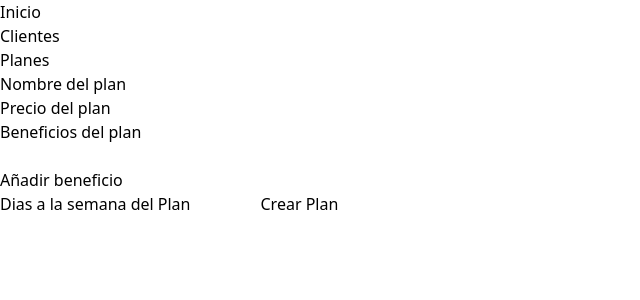
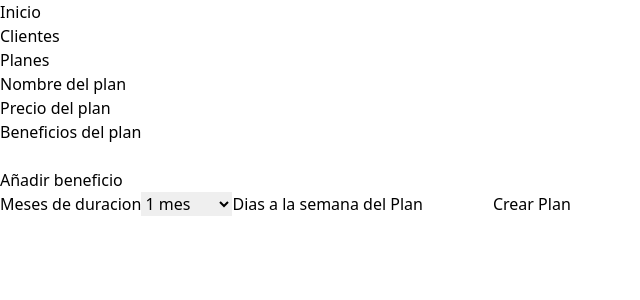
Before and after one commit to palominodev/gymstack, a React (Vite) app: page /plans/new in a window 1280 px wide. Shown: the top 300 px of the page, without its empty margins (0-640 px from the left). Built offline with nearby package versions, Linux system fonts and the light colour scheme.

Commit message:
Add Plan month

```diff
--- a/src/GymStack/view/PlansRegister.jsx
+++ b/src/GymStack/view/PlansRegister.jsx
@@ -17,7 +17,7 @@ export const PlansRegister = () => {
 
 	const onCreatePlan = (e) => {
 		e.preventDefault()
-		console.log(formState)
+		console.log(formState);
 	}
 
 	return (
@@ -60,6 +60,21 @@ export const PlansRegister = () => {
 						onClick={addBeneficio}
 						type="button">Añadir beneficio</button>
 				</div>
+				<label htmlFor="plan_month">Meses de duracion</label>
+				<select onChange={onInputChange} name="plan_month" id="plan_month">
+					<option value="1">1 mes</option>
+					<option value="2">2 meses</option>
+					<option value="3">3 meses</option>
+					<option value="4">4 meses</option>
+					<option value="5">5 meses</option>
+					<option value="6">6 meses</option>
+					<option value="7">7 meses</option>
+					<option value="8">8 meses</option>
+					<option value="9">9 meses</option>
+					<option value="10">10 meses</option>
+					<option value="11">11 meses</option>
+					<option value="12">12 meses</option>
+				</select>
 				<label htmlFor="plan_days">Dias a la semana del Plan</label>
 				<input
 					max={7}
```
